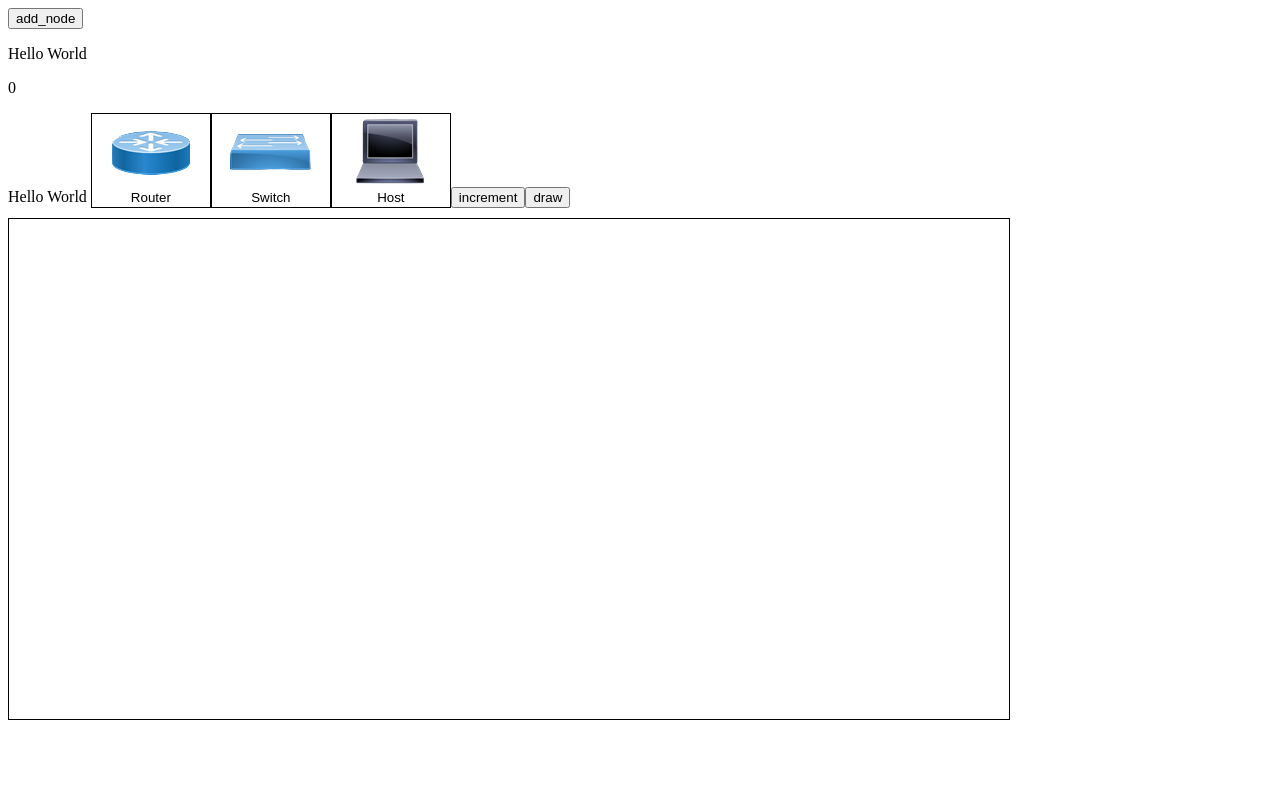
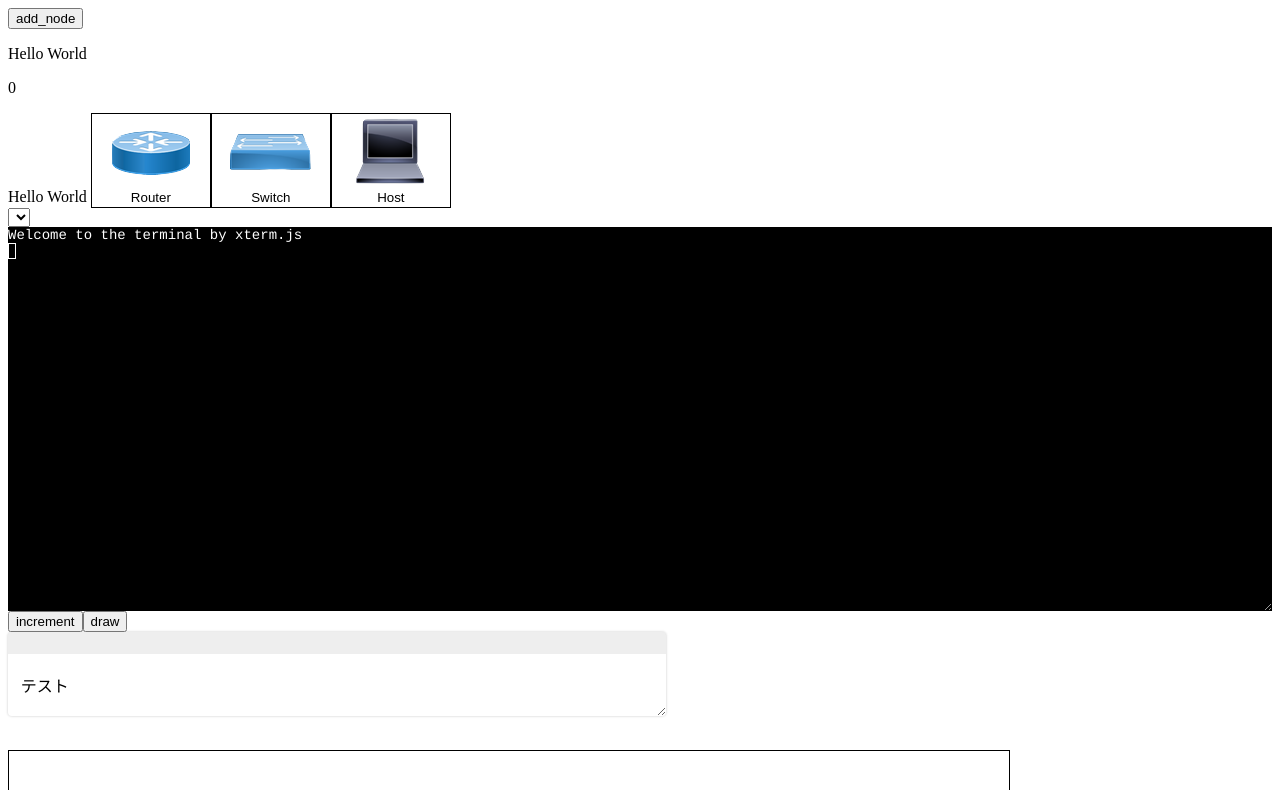
Before and after one commit to SugaoTT/cisco_cli_learning_project, a Vue app: page / in a window 1280 px wide. Shown: the top 790 px of the page. Built offline with nearby package versions, Linux system fonts and the light colour scheme.

Commit message:
added console by xterm.js

```diff
--- a/package.json
+++ b/package.json
@@ -12,7 +12,10 @@
     "cytoscape": "^3.20.0",
     "vue": "^2.6.11",
     "vue-class-component": "^7.2.3",
-    "vue-property-decorator": "^9.1.2"
+    "vue-property-decorator": "^9.1.2",
+    "xterm": "^4.9.0",
+    "xterm-addon-attach": "^0.6.0",
+    "xterm-addon-fit": "^0.5.0"
   },
   "devDependencies": {
     "@vue/cli-plugin-babel": "~4.5.0",
--- a/src/application/Client.vue
+++ b/src/application/Client.vue
@@ -12,18 +12,31 @@
       <button class="switch_button" draggable="true" @dragstart="DragStartHandler('switch')"><span id = "switch_image"></span><br>Switch</button>
       <button class="host_button" draggable="true" @dragstart="DragStartHandler('host')"><span id = "host_image"></span><br>Host</button>
 
+      <div id="consolePanel">
+        <select id="nodeSelect">
+              <option v-for="(node, key) in nodeList" :key="key">
+                {{ node }}
+              </option>
+            </select>
+
+        <TerminalConsole></TerminalConsole>
+
+        </div>
+
       <button @click="countUp">increment</button>
 
       <button @click="drawGraph">draw</button>
+      <div id="my-window">テスト</div>
+
+      <div id="networkPanel" >
+        <NetworkCanvas ref="networkCanvas" @addNodeToList="addNodeToNodeList" v-on:mouseover.native="test" v-on:mouseleave.native="mouseLeaveOnNetworkCanvas"></NetworkCanvas>
+      </div>
 
 
-      <div id="networkPanel" >
-        <NetworkCanvas ref="networkCanvas" v-on:mouseover.native="test" v-on:mouseleave.native="mouseLeaveOnNetworkCanvas" ></NetworkCanvas>
+  </div>
 
 
 
-      </div>
-  </div>
 </template>
 
 
@@ -31,12 +44,14 @@
 import { Component, Prop, Vue, Watch, Emit } from 'vue-property-decorator';
 import cytoscape from 'cytoscape';
 import NetworkCanvas from '../components/NetworkCanvas.vue';
+import TerminalConsole from '../components/console/TerminalConsole.vue'
 
 
 
 @Component({
   components: {
-    NetworkCanvas
+    NetworkCanvas,
+    TerminalConsole
   },
 })
 
@@ -46,6 +61,10 @@ export default class Client extends Vue {
     private count: number = 0;
     private currentState = "start";
     private isMouseOnNetworkCanvas: boolean = false;
+    //private router_count: number = 0;
+    //private switch_count: number = 0;
+    //private host_count: number = 0;
+    private nodeList: Array<string> = [""];
 
     $refs!: {
       networkCanvas: NetworkCanvas
@@ -84,29 +103,48 @@ export default class Client extends Vue {
       console.log('a');
       //データを設定
     (event as DragEvent).dataTransfer!.setData("text/plain", data);
+    //(event as DragEvent).dataTransfer!.setData("test", "ABS");
 
     //ボタンに設定されているアイコンの画像データを設定
     let node_asset = new Image();
+    //let nodeID: string;
     if(data == 'host'){
+      //nodeID = 'Host'+this.host_count++;
+      //(event as DragEvent).dataTransfer!.setData('nodeID', nodeID);
+      //ノードリストにノードを追加
+      //this.nodeList.push(nodeID);
+
       //node_asset.src = "./assets/image/host.png";
     }else if(data == 'router'){
+      //nodeID = 'Router'+this.router_count++;
+      //(event as DragEvent).dataTransfer!.setData('nodeID', nodeID);
+      //this.nodeList.push(nodeID);
       //node_asset.src = "./assets/image/router.png";
     }else if(data == 'switch'){
+      //nodeID = 'Switch'+this.switch_count++;
+     // (event as DragEvent).dataTransfer!.setData('nodeID', nodeID);
+      //this.nodeList.push(nodeID);
       //node_asset.src = "./assets/image/switch.png";
     }
+
 
     //画像を登録
     (event as DragEvent).dataTransfer!.setDragImage(node_asset, -2, -2);
     }
 
+    public addNodeToNodeList(nodeID: string): void{
+      this.nodeList.push(nodeID);
+      console.log(this.nodeList);
+    }
+
     public test(): void{
-      console.log('aaa');
+      //console.log('aaa');
 
       //if(this.isMouseOnNetworkCanvas === true){
 
       //}
 
-      console.log('end test');
+      //console.log('end test');
     }
 
     public mouseOverOnNetworkCanvas(): void{
@@ -284,4 +322,17 @@ justify-content:space-around;
 flex:0 0 33%;
 text-align:center!important;
 }
+
+#my-window {
+	resize: both;
+	overflow: auto;
+	width: 50%;
+	border-top: 1.4em solid #eee;
+	border-radius: 4px;
+	box-shadow: 0 0 2px 1px rgba(0,0,0,.1);
+	background: #fff;
+	padding: 1.2em .8em;
+	margin-bottom: 1.5em;
+}
+
 </style>
--- a/src/components/NetworkCanvas.vue
+++ b/src/components/NetworkCanvas.vue
@@ -13,7 +13,6 @@ export default class NetWorkCanvas extends Vue{
     private router_count: number = 0;
     private switch_count: number = 0;
     private host_count: number = 0;
-
 
 
 
@@ -118,37 +117,45 @@ export default class NetWorkCanvas extends Vue{
     public DropHandler(e: DragEvent): void{
         console.log('b');
         let data: string = (event as DragEvent).dataTransfer!.getData("text/plain");
+        //let nodeID: string = (event as DragEvent).dataTransfer!.getData("nodeID");
+        let nodeID: string = "";
         let x_position: number = (event as MouseEvent).offsetX;
         let y_position: number = (event as MouseEvent).offsetY;
         let nodetype: string = "";
 
+        //console.log(data2)
+
         //区別をつけるためボタンのIDを取得するようにした、重複しないならば別の実装でもかまわない
         if(data == "host"){
+          nodeID = 'Host'+this.host_count++;
             nodetype="Host";
             this.cy.add({
-              data: {id: 'Host'+this.host_count},
+              data: {id: nodeID},
               position: { x: x_position, y: y_position },
               classes: 'Host'
             });
-          this.host_count++;
         }else if(data == "router"){
+          nodeID = 'Router'+this.router_count++;
             nodetype="Router";
             this.cy.add({
-              data: {id: 'Router'+this.router_count},
+              data: {id: nodeID},
               position: { x: x_position, y: y_position },
               classes: 'Router'
             });
-          this.router_count++;
         }else if(data == "switch"){
-          console.log('manzi')
+          nodeID = 'Switch'+this.switch_count++;
+          //console.log('manzi')
             nodetype="Switch";
             this.cy.add({
-              data: {id: 'Switch'+this.switch_count},
+              data: {id: nodeID},
               position: { x: x_position, y: y_position },
               classes: 'Switch'
             });
-          this.switch_count++;
         }
+        this.$emit("addNodeToList", nodeID);
+        //ノードIDをクライアントのリストに追加
+
+
         console.log(nodetype + 'が追加されました')
         console.log(this.cy)
         //this.cy.layout().off;
--- /dev/null
+++ b/src/components/console/TerminalConsole.vue
@@ -0,0 +1,63 @@
+<template>
+    <div id="terminal"></div>
+</template>
+
+<script lang="ts">
+import { Terminal } from 'xterm'
+import 'xterm/css/xterm.css'
+import 'xterm/lib/xterm.js'
+import { FitAddon } from 'xterm-addon-fit'
+import { AttachAddon } from 'xterm-addon-attach'
+import { Component, Prop, Vue, Emit } from 'vue-property-decorator';
+
+@Component
+export default class TerminalConsole extends Vue{
+    /*
+    実装にはxterm.jsを使用
+    npm install --save xterm@4.9.0
+    npm install --save xterm-addon-fit
+    npm install --save xterm-addon-attach
+    */
+    private term!: Terminal;
+    //private terminalContainer: any = document.getElementById('terminal');
+
+    mounted(){
+        this.term = new Terminal({
+            fontSize: 14,
+            cursorBlink: true
+        });
+        this.term.open(document.getElementById('terminal')!);
+        this.term.writeln('Welcome to the terminal by xterm.js');
+        this.term.clear();
+
+        var curr_line = '';
+
+        /*
+        参考ページ
+        https://stackoverflow.com/questions/54189424/xterm-js-getting-current-line-text
+        */
+        this.term.onKey((e: { key: string, domEvent: KeyboardEvent }) => {
+            //if(e.domEvent.keyCode)
+            curr_line += e.domEvent.key;
+            console.log(curr_line, e.domEvent.key);
+            this.term.write(e.key);
+        })
+/*
+        this.term.onKey((e: { key: string, domEvent: KeyboardEvent }) => {
+            const ev = e.domEvent;
+            const printable = !ev.altKey && !ev.ctrlKey && !ev.metaKey;
+        });*/
+    }
+}
+
+
+
+
+</script>
+
+<style scoped>
+#terminal{
+    resize: both;
+	overflow: auto;
+}
+</style>
```
Also changed, not shown: 1 other file (tests, documents, lock files or other folders).
